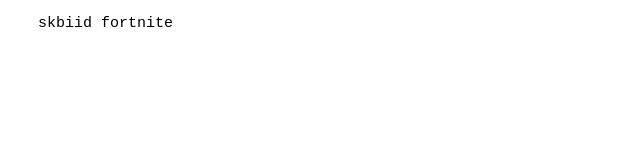
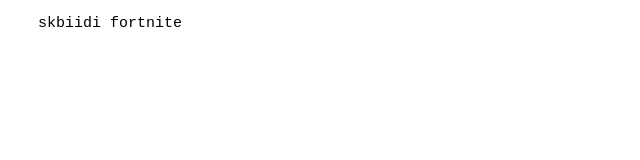
Before and after one commit to sandraluo22/ma2.github.io, a plain HTML site: page index.html in a window 1280 px wide. Shown: the full height of the page, 0-640 px from the left. Drawn offline with Linux system fonts and the light colour scheme.

Commit message:
Update index.html

```diff
--- a/index.html
+++ b/index.html
@@ -17,7 +17,7 @@
   </head>
   <body>
       <p>
-        skbiid fortnite
+        skbiidi fortnite
       </p>
   </body>
 </html>
```
